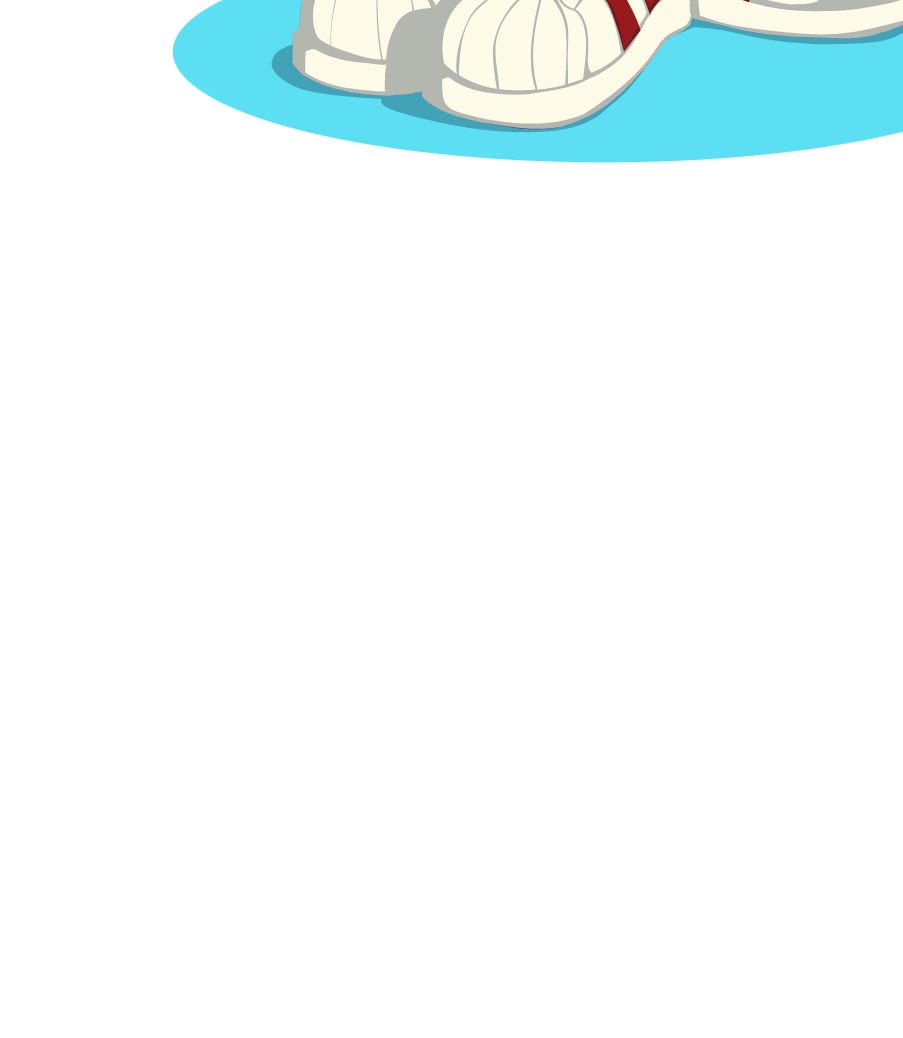
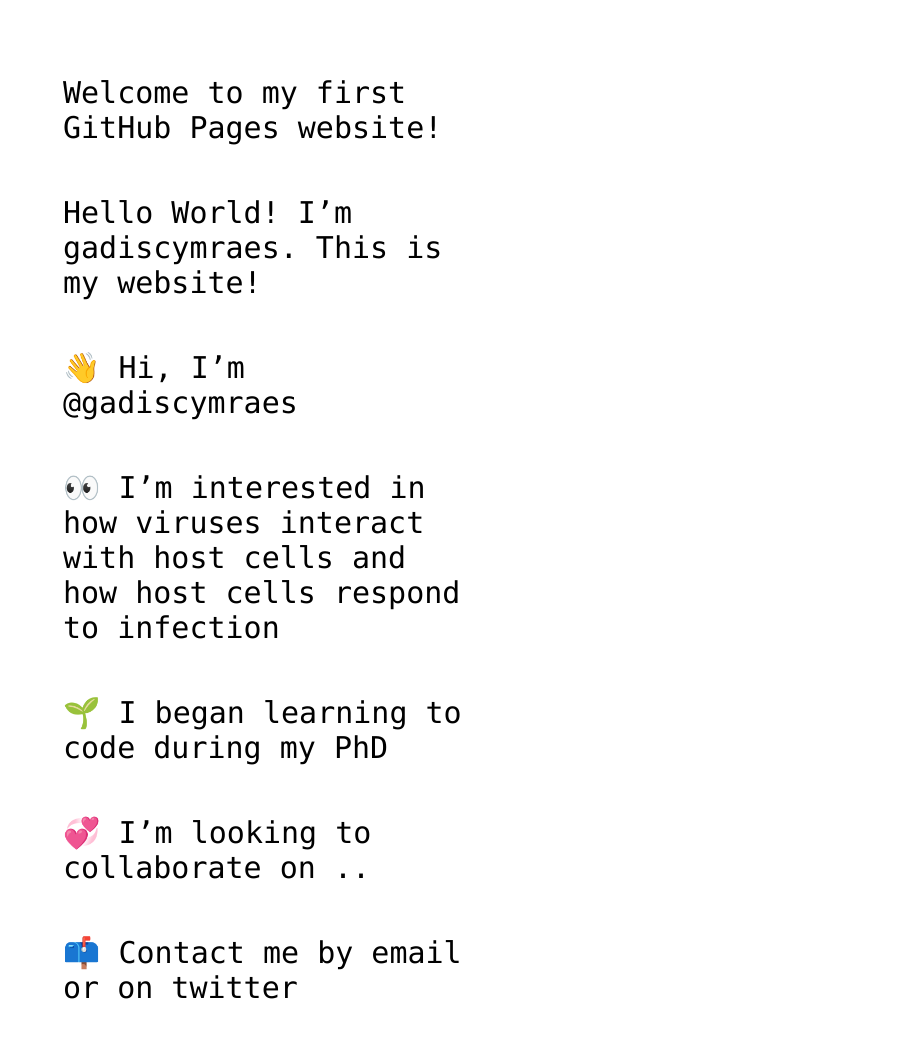
Before and after one commit to gadiscymraes/gadiscymraes.github.io, a plain HTML site: page index.html in a window 1280 px wide. Shown: the part 2367-3405 px from the top of the page, without its empty margins (377-1280 px from the left). Before the commit the page ends 2667 px from the top, so only its background shows below. Drawn offline with Linux system fonts and the light colour scheme.

Commit message:
Update index.html
try again to add my octocat and also add info

```diff
--- a/index.html
+++ b/index.html
@@ -10,12 +10,17 @@
 <body>
 
 <img src="https://octodex.github.com/images/daftpunktocat-thomas.gif" id="octocat" alt="octocat-gif" />
+<img src="https://github.com/gadiscymraes/gadiscymraes.github.io/blob/master/images/octocat-1676314931051.png" id="my_octocat" alt="my_octocat-gif" />
 
 <!-- Change this code here by copy and pasting your template on line 15 -->
 <p>Welcome to my first GitHub Pages website!</p>
 <p>Hello World! I’m gadiscymraes. This is my website!</p>
 
-	<img src="https://github.com/gadiscymraes/gadiscymraes.github.io/blob/master/images/octocat-1676314931051.png" id="my_octocat" alt="my_octocat-gif" />
+<p>	👋 Hi, I’m @gadiscymraes </p>
+<p>	👀 I’m interested in how viruses interact with host cells and how host cells respond to infection </p>
+<p>	🌱 I began learning to code during my PhD </p>
+<p>	💞️ I’m looking to collaborate on .. </p>
+<p>	📫 Contact me by email or on twitter </p>
 
 </body>
 </html>
```
